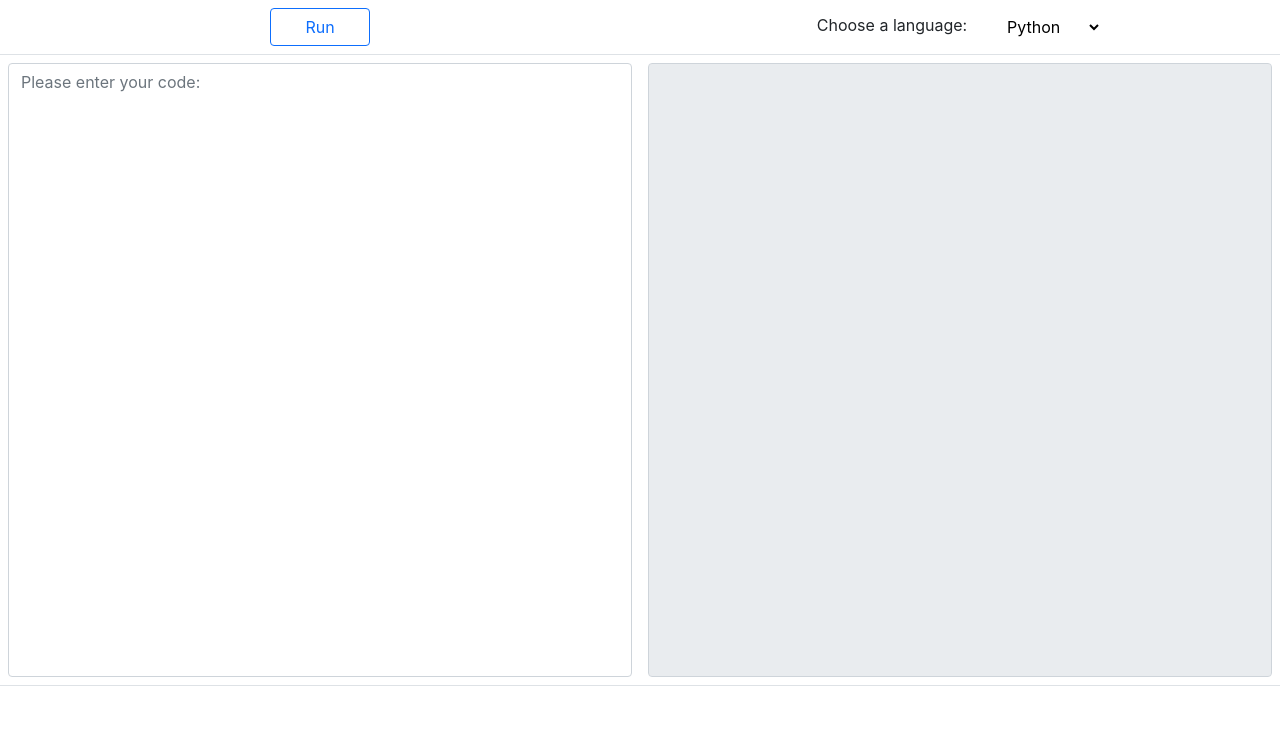
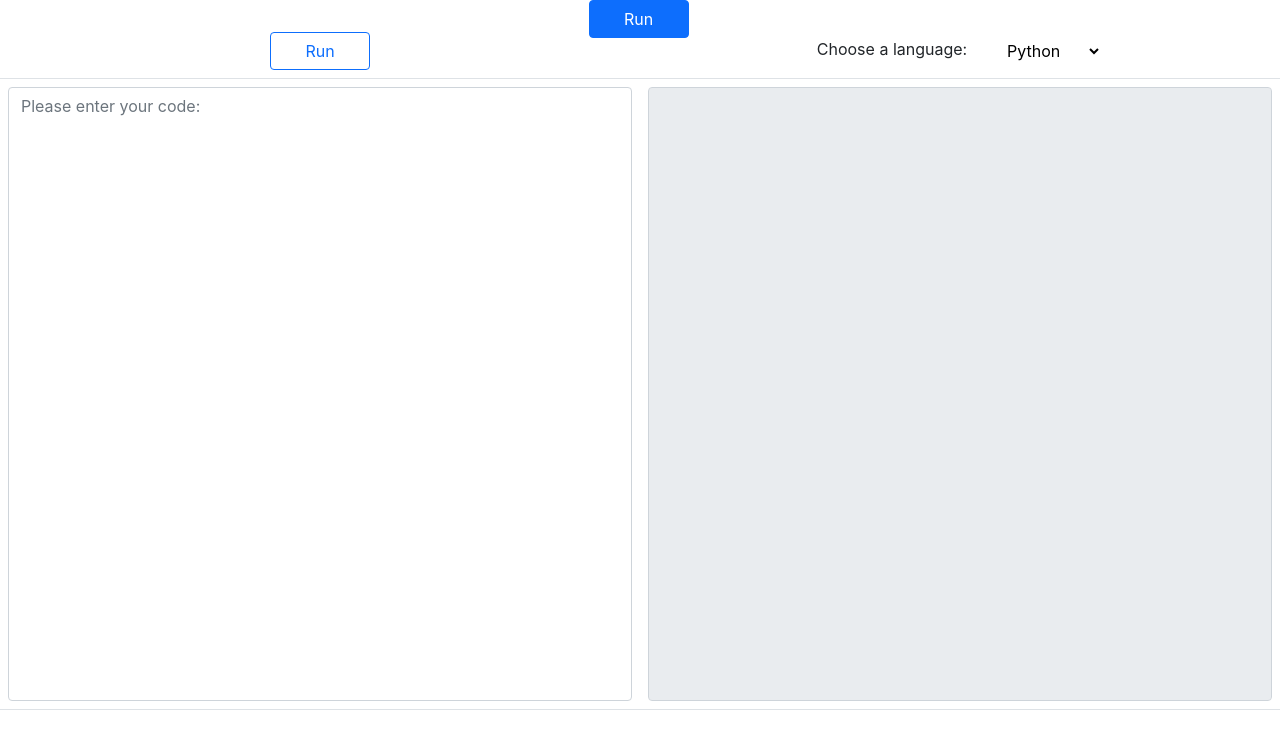
Before and after one commit to JagTheFriend/Repl, a website with bundled scripts: page src/index.html in a window 1280 px wide. Built offline with nearby package versions, Linux system fonts and the light colour scheme.

Commit message:
Added run button

```diff
--- a/src/index.html
+++ b/src/index.html
@@ -19,6 +19,8 @@
 </head>
 
 <body>
+    <button type="button" class="btn btn-primary center" data-bs-toggle="button" autocomplete="off">Run</button>
+    <br>
     <table class="table">
         <tbody>
             <tr>
--- a/src/styles/index.css
+++ b/src/styles/index.css
@@ -43,3 +43,15 @@ textarea {
     cursor: pointer;
     border-color: #0d6efd;
 }
+
+.btn {
+    width: 100px;
+}
+
+.center {
+    position: fixed;
+    margin: auto;
+    left: 0;
+    right: 3px;
+    top: 0;
+}
```
